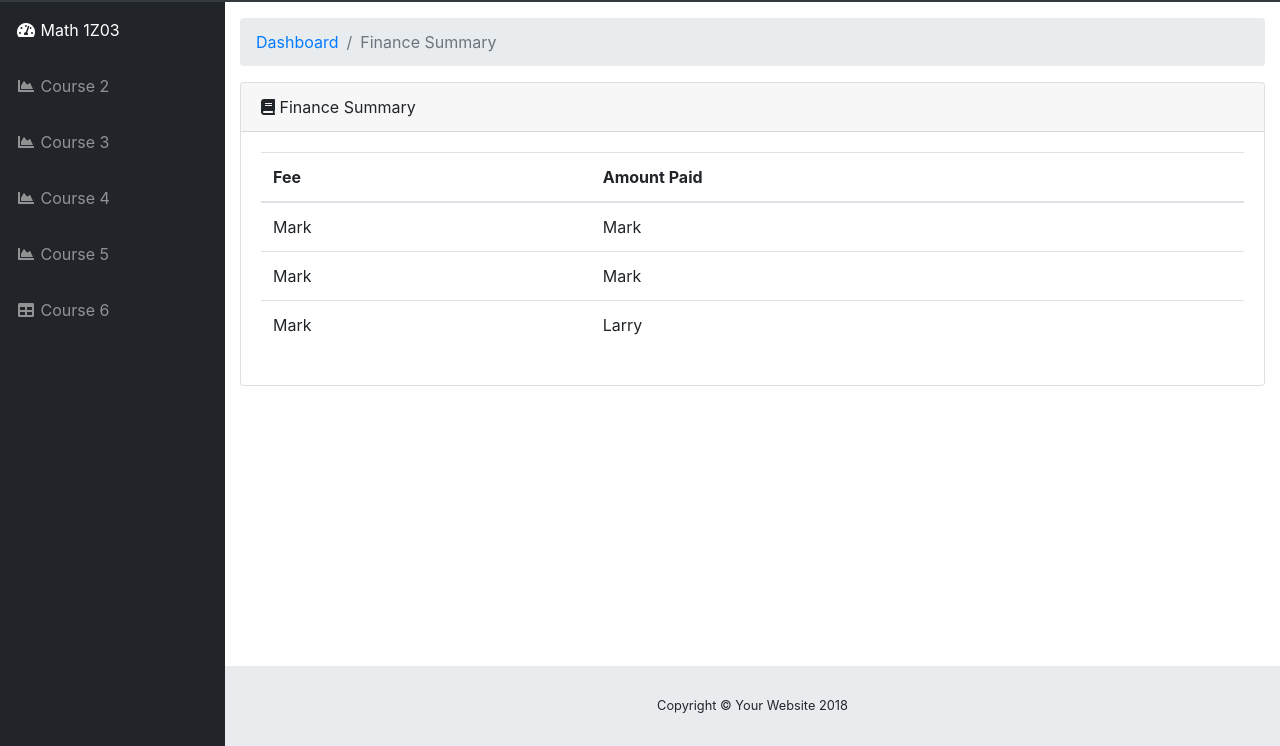
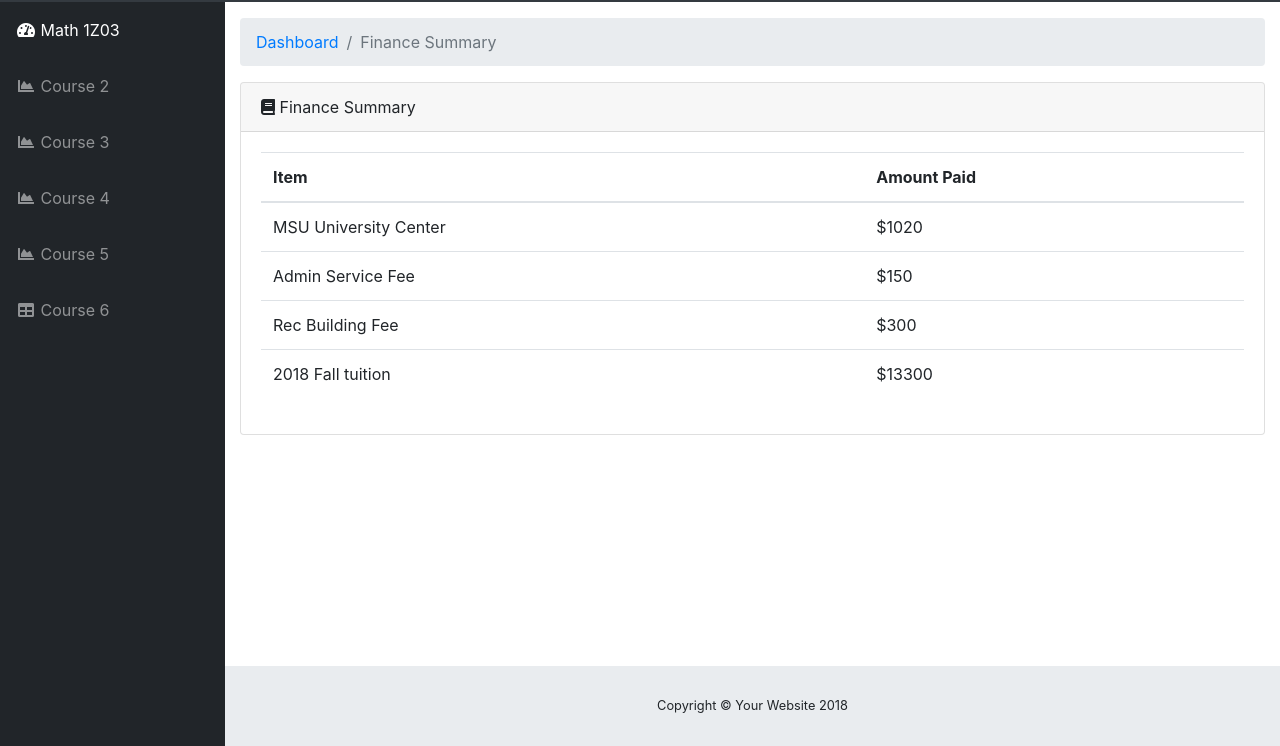
Before and after one commit to Vrushesh/UniFlow, a website with bundled scripts: page finance.html in a window 1280 px wide. Shown: the part 54-800 px from the top of the page. Built offline with nearby package versions, Linux system fonts and the light colour scheme.

Commit message:
finances data updated

```diff
--- a/finance.html
+++ b/finance.html
@@ -181,22 +181,26 @@
                             <table class="table">
                                     <thead>
                                       <tr>
-                                        <th scope="col">Fee</th>
+                                        <th scope="col">Item</th>
                                         <th scope="col">Amount Paid</th>
                                       </tr>
                                     </thead>
                                     <tbody>
                                       <tr>
-                                        <td>Mark</td>
-                                        <td>Mark</td>
+                                        <td>MSU University Center</td>
+                                        <td>$1020</td>
                                       </tr>
                                       <tr>
-                                            <td>Mark</td>
-                                            <td>Mark</td>
+                                            <td>Admin Service Fee</td>
+                                            <td>$150</td>
                                       </tr>
                                       <tr>
-                                        <td>Mark</td>
-                                        <td>Larry</td>
+                                        <td>Rec Building Fee</td>
+                                        <td>$300</td>
+                                      </tr>
+                                    <tr>
+                                        <td>2018 Fall tuition</td>
+                                        <td>$13300</td>
                                       </tr>
                                     </tbody>
                                   </table>
```
Also changed, not shown: math1z03annoucements.html (+11 -6 lines).
